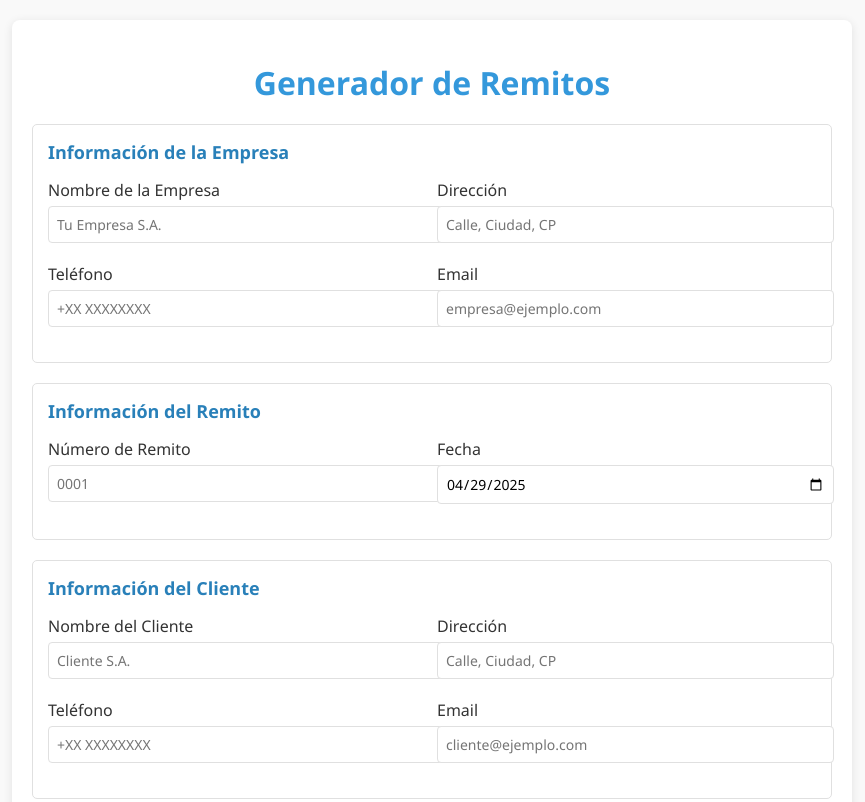
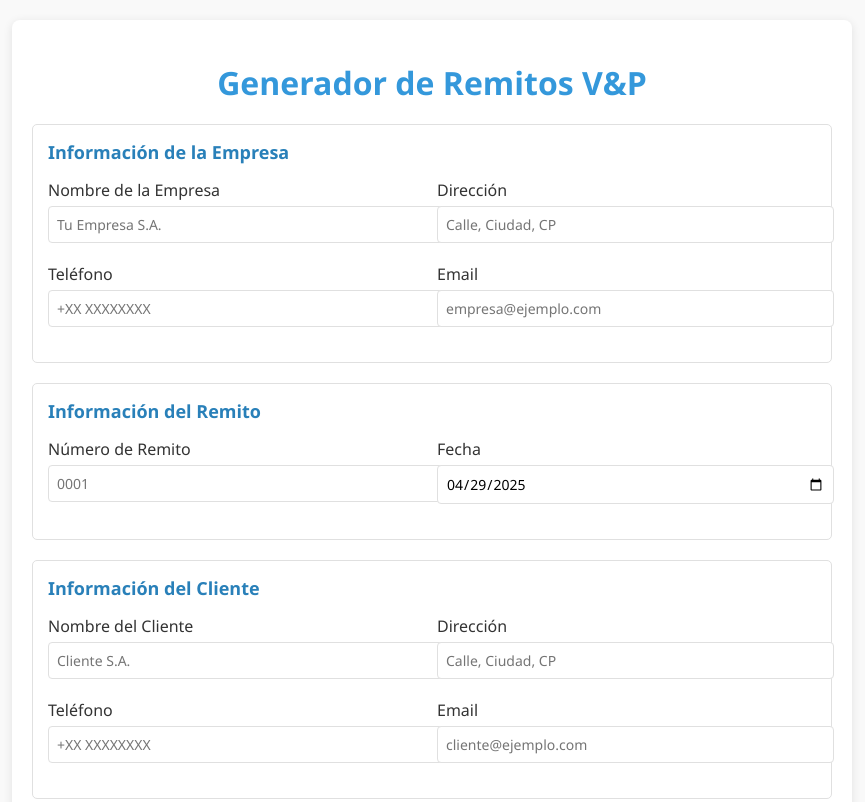
Before and after one commit to vypasociados/GeneradorRemitos, a plain HTML site: page index.html in a window 1280 px wide. Shown: the top 802 px of the page, without its empty margins (208-1073 px from the left). Drawn offline with Linux system fonts and the light colour scheme.

Commit message:
correcion de de titulo

```diff
--- a/index.html
+++ b/index.html
@@ -218,7 +218,7 @@
   </head>
   <body>
     <div class="container">
-      <h1>Generador de Remitos</h1>
+      <h1>Generador de Remitos V&P</h1>
 
       <div class="form-section">
         <h2>Información de la Empresa</h2>
```
